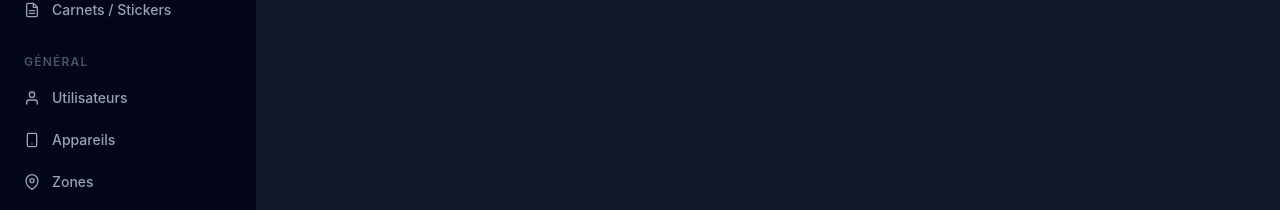
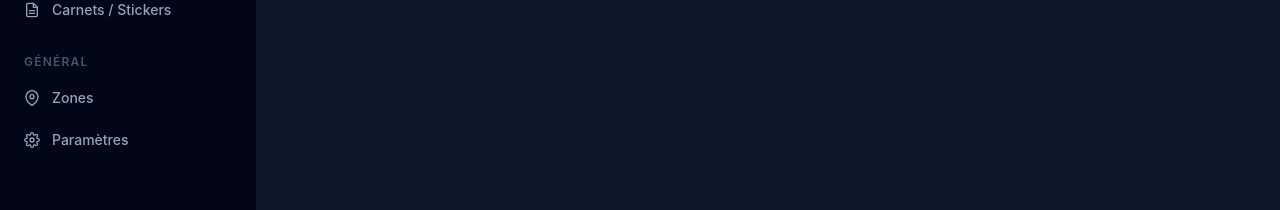
Before and after one commit to Modsontech45/tontine_web, a React (Vite) app: page / in a window 1280 px wide. Shown: the part 253-463 px from the top of the page. Built offline with nearby package versions, Linux system fonts and the light colour scheme; no server answers; sample sign-in values are in the browser's storage.

Commit message:
feat: hide Utilisateurs and Appareils from CASHIER role

```diff
--- a/src/layouts/DashboardLayout.tsx
+++ b/src/layouts/DashboardLayout.tsx
@@ -19,8 +19,8 @@ const MENU: NavItem[] = [
 ]
 
 const GENERAL: NavItem[] = [
-  { to: '/users', label: 'Utilisateurs', icon: IconUsers },
-  { to: '/devices', label: 'Appareils', icon: IconDevices },
+  { to: '/users', label: 'Utilisateurs', icon: IconUsers, roles: ['SUPER_ADMIN', 'ADMIN', 'CONTROLLER'] },
+  { to: '/devices', label: 'Appareils', icon: IconDevices, roles: ['SUPER_ADMIN', 'ADMIN', 'CONTROLLER'] },
   { to: '/zones', label: 'Zones', icon: IconZones },
   { to: '/credit-config', label: 'Config crédit', icon: IconCreditConfig, roles: ['SUPER_ADMIN', 'ADMIN'] },
   { to: '/settings', label: 'Paramètres', icon: IconSettings },
```
